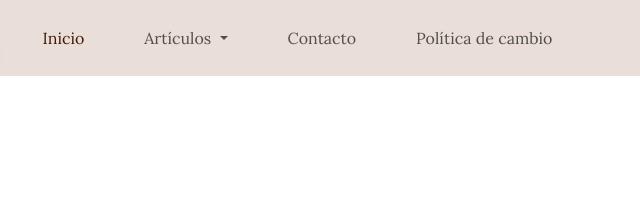
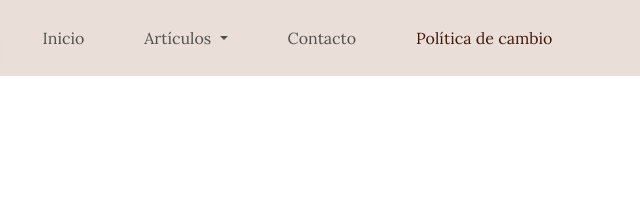
Before and after one commit to Mev99/outer-space, a plain HTML site: page pages/pol-cambio.html in a window 1280 px wide. Shown: the top 197 px of the page, 65-705 px from the left. Drawn offline with nearby package versions, Linux system fonts and the light colour scheme.

Commit message:
una pequeña actualización

```diff
--- a/pages/pol-cambio.html
+++ b/pages/pol-cambio.html
@@ -27,7 +27,7 @@
                   <div class="collapse navbar-collapse" id="navbarSupportedContent">
                     <ul class="navbar-nav me-auto mb-2 mb-lg-0">
                       <li class="nav-item">
-                        <a class="nav-link active" aria-current="page" href="../index.html">Inicio</a>
+                        <a class="nav-link" aria-current="page" href="../index.html">Inicio</a>
                       </li>
 
                       <li class="nav-item dropdown">
@@ -45,7 +45,7 @@
                         <a class="nav-link" href="contacto.html">Contacto</a>
                       </li>
                       <li class="nav-item">
-                        <a class="nav-link" href="pol-cambio.html">Política de cambio</a>
+                        <a class="nav-link active" href="pol-cambio.html">Política de cambio</a>
                       </li>
                     </ul>
                     <form class="d-flex" role="search">
```
Also changed, not shown: pages/Contacto.html (+2 -2 lines), pages/muchas-pilchas.html (+2 -2 lines), pages/pilchas.html (+2 -2 lines).
